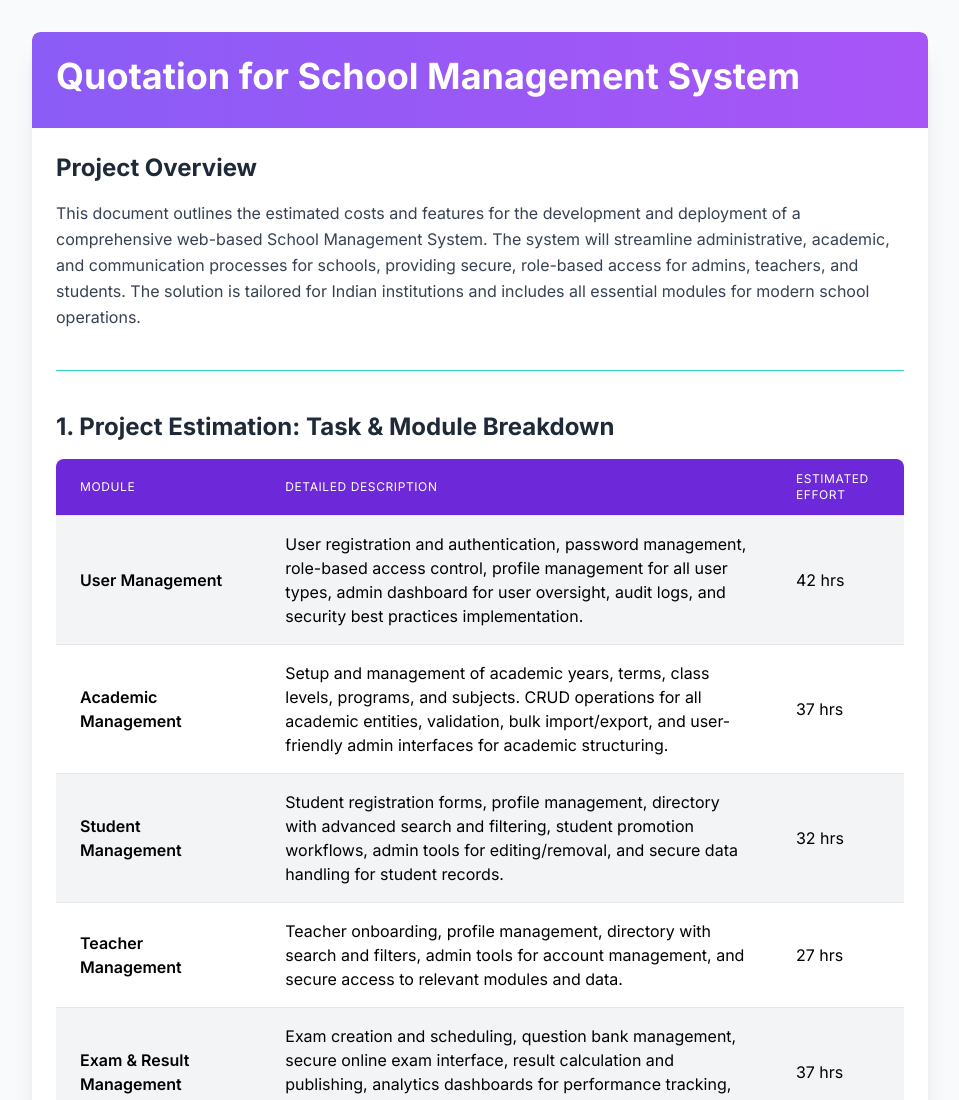
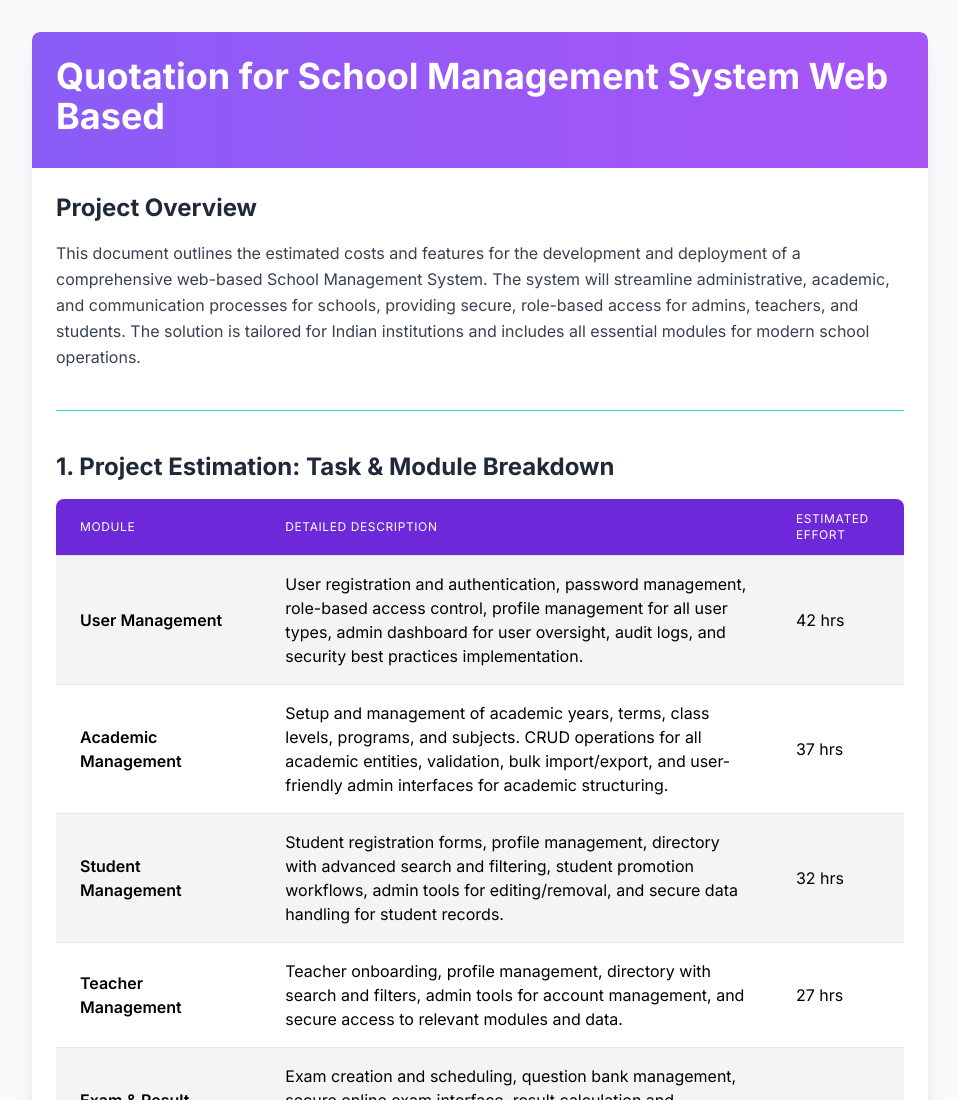
Before and after one commit to afsarkhan10182/school-management-software, a plain HTML site: page School-Quotation-Web.html in a window 1280 px wide. Shown: the top 1100 px of the page, without its empty margins (160-1119 px from the left). Drawn offline with nearby package versions, Linux system fonts and the light colour scheme.

Commit message:
Update School-Quotation-Web.html

```diff
--- a/School-Quotation-Web.html
+++ b/School-Quotation-Web.html
@@ -43,7 +43,7 @@
     <div class="max-w-4xl mx-auto bg-white rounded-lg shadow-xl overflow-hidden">
         <!-- Header Section -->
         <header class="bg-purple-gradient text-white p-6 rounded-t-lg">
-            <h1 class="text-3xl sm:text-4xl font-bold mb-2">Quotation for School Management System</h1>
+            <h1 class="text-3xl sm:text-4xl font-bold mb-2">Quotation for School Management System Web Based</h1>
         </header>
 
         <!-- Project Overview -->
```
